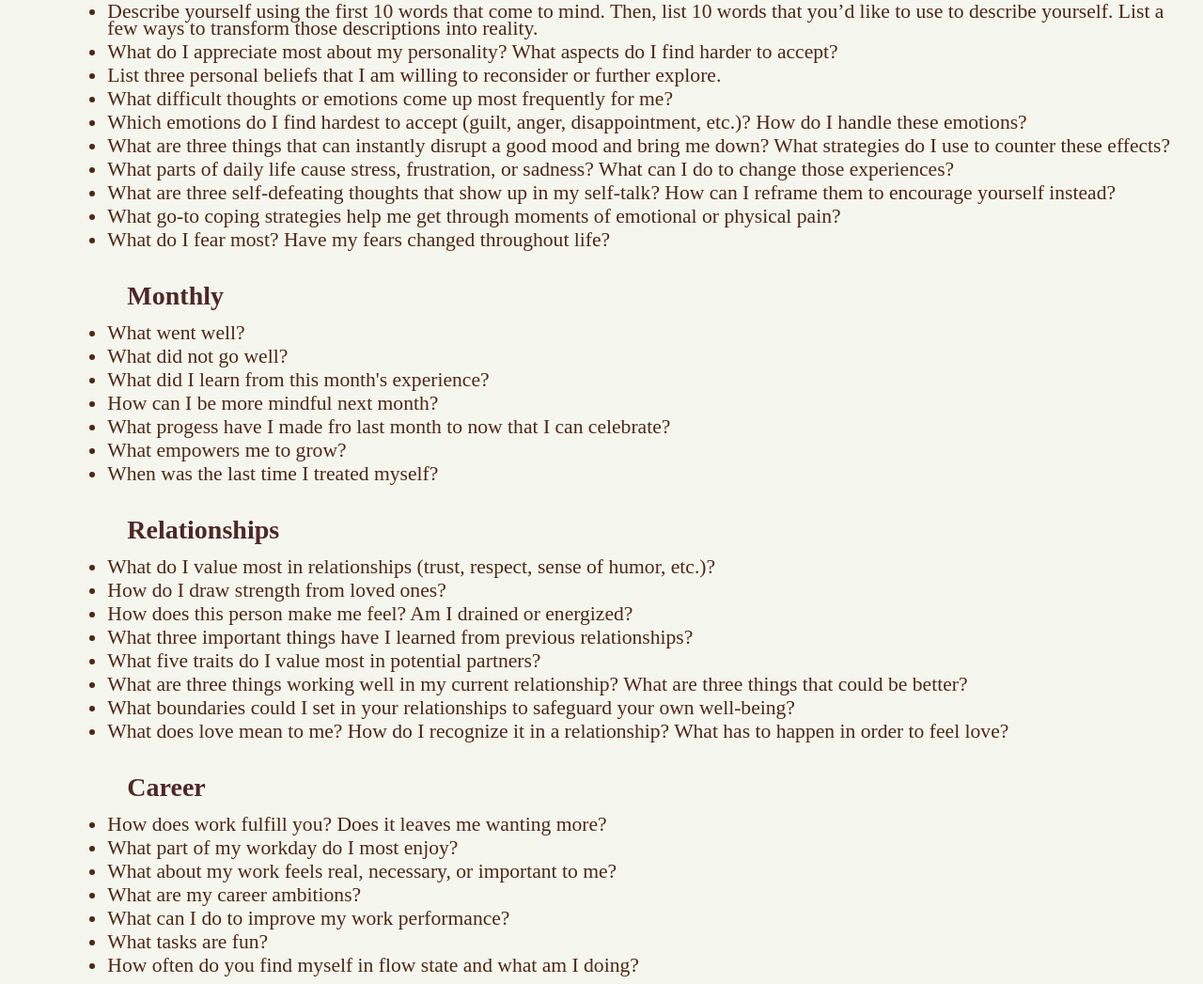
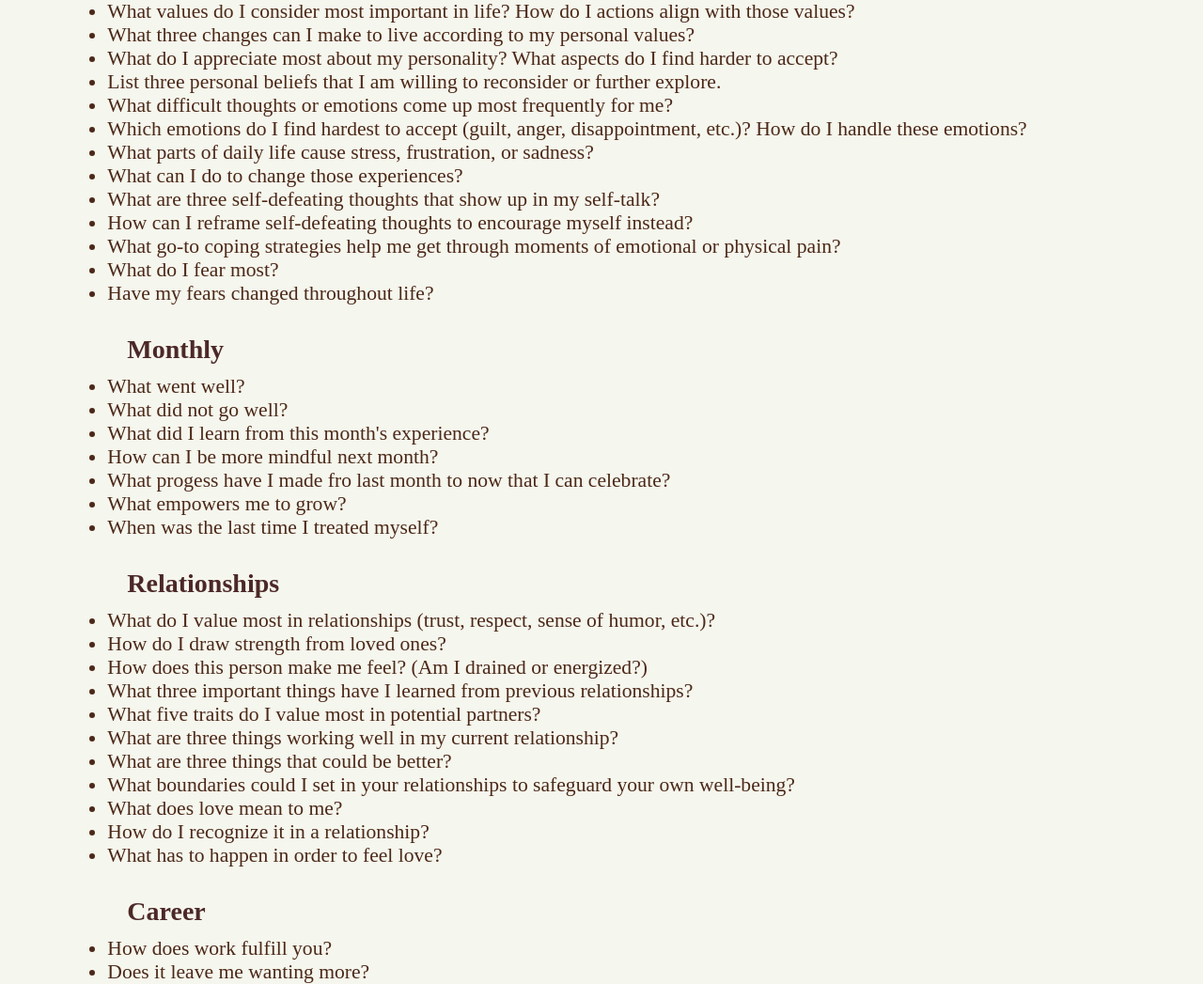
Before and after one commit to Asparlato13/EvokeWebsitePublished, a website: page wellness.html in a window 1280 px wide. Shown: the part 1419-2466 px from the top of the page at 94% size. Drawn offline with nearby package versions, Linux system fonts and the light colour scheme.

Commit message:
minor changes

```diff
--- a/stylesheetM.css
+++ b/stylesheetM.css
@@ -215,7 +215,7 @@ body {
   font-family: "Lucida Handwriting";
   color: rgb(76, 40, 24);
   height: 100%;
-  font-size: 30px;
+  font-size: 27px;
   margin: 1em;
   padding-top: 10px;
 }
--- a/wellness.html
+++ b/wellness.html
@@ -121,7 +121,12 @@
       <h3 id="h1Wel"> Journaling<h3>
         <p class="WelP">
 
-Journaling is a powerful tool for connecting with your inner self and finding alignment. It offers a valuable opportunity to contemplate daily experiences, relationships, and personal values, facilitating a deeper understanding of your thoughts and emotions. Emotions act as signals, carrying important messages that guide us towards what aligns with us and away from what no longer serves us. Engaging in thoughtful reflection not only strengthens your self-relationship but also enhances the connections you establish with others. While regular journaling tends to yield the most benefits, it is not essential to write every single day. To kickstart your journaling practice, here are some prompts for inspiration:
+Journaling is a powerful tool for connecting with your inner self and finding alignment.
+It offers a valuable opportunity to contemplate daily experiences, relationships, and personal values, facilitating a deeper understanding of your thoughts and emotions.
+ Emotions act as signals, carrying important messages that guide us towards what aligns with us and away from what no longer serves us.
+ Engaging in thoughtful reflection not only strengthens your self-relationship but also enhances the connections you establish with others.
+ While regular journaling tends to yield the most benefits, it is not essential to write every single day.
+  To kickstart your journaling practice, here are some prompts for inspiration:
 
         </p>
 
@@ -134,7 +139,10 @@ Journaling is a powerful tool for connecting with your inner self and finding al
               What am I grateful for?
             </li>
             <li>
-              What is my intention? How do I want to move throughout the day?
+              What is my intention?
+            </li>
+            <li>
+              How do I want to move throughout the day?
             </li>
             <li>
              How do I feel today?
@@ -178,7 +186,10 @@ Journaling is a powerful tool for connecting with your inner self and finding al
       In what ways have I been a giver?
     </li>
     <li>
-      How has today added to the quality of my life or how can I use today as an investment into my future?
+      How has today added to the quality of my life?
+    </li>
+    <li>
+  How can I use today as an investment into my future?
     </li>
     <li>
       What interest did I explore today?
@@ -193,9 +204,7 @@ Journaling is a powerful tool for connecting with your inner self and finding al
            <li>
             What three changes can I make to live according to my personal values?
            </li>
-           <li>
-            Describe yourself using the first 10 words that come to mind. Then, list 10 words that you’d like to use to describe yourself. List a few ways to transform those descriptions into reality.
-           </li>
+
            <li>
             What do I appreciate most about my personality? What aspects do I find harder to accept?
            </li>
@@ -209,20 +218,26 @@ Journaling is a powerful tool for connecting with your inner self and finding al
             Which emotions do I find hardest to accept (guilt, anger, disappointment, etc.)? How do I handle these emotions?
            </li>
            <li>
-            What are three things that can instantly disrupt a good mood and bring me down? What strategies do I use to counter these effects?
+            What parts of daily life cause stress, frustration, or sadness?
            </li>
            <li>
-            What parts of daily life cause stress, frustration, or sadness? What can I do to change those experiences?
+           What can I do to change those experiences?
            </li>
            <li>
-            What are three self-defeating thoughts that show up in my self-talk? How can I reframe them to encourage yourself instead?
+            What are three self-defeating thoughts that show up in my self-talk?
+           </li>
+           <li>
+             How can I reframe self-defeating thoughts to encourage myself instead?
            </li>
            <li>
             What go-to coping strategies help me get through moments of emotional or physical pain?
             </li>
             <li>
-              What do I fear most? Have my fears changed throughout life?
+              What do I fear most?
                </li>
+               <li>
+             Have my fears changed throughout life?
+                 </li>
                  </ul>
 
 
@@ -265,7 +280,7 @@ Journaling is a powerful tool for connecting with your inner self and finding al
                           How do I draw strength from loved ones?
                          </li>
                          <li>
-              How does this person make me feel? Am I drained or energized?
+              How does this person make me feel? (Am I drained or energized?)
                          </li>
                          <li>
                           What three important things have I learned from previous relationships?
@@ -274,22 +289,34 @@ Journaling is a powerful tool for connecting with your inner self and finding al
                           What five traits do I value most in potential partners?
                          </li>
                          <li>
-                          What are three things working well in my current relationship? What are three things that could be better?
+                          What are three things working well in my current relationship?
                           </li>
+                          <li>
+              What are three things that could be better?
+                            </li>
                           <li>
                             What boundaries could I set in your relationships to safeguard your own well-being?
                              </li>
                              <li>
-                              What does love mean to me? How do I recognize it in a relationship? What has to happen in order to feel love?
+                              What does love mean to me?
                                </li>
+                               <li>
+ How do I recognize it in a relationship?
+                                 </li>
+                                 <li>
+ What has to happen in order to feel love?
+                                   </li>
                                </ul>
 
 
                                <h6 class="h6Wel">Career</h6>
                                <ul>
                                 <li>
-                                 How does work fulfill you? Does it leaves me wanting more?
+                                 How does work fulfill you?
                                 </li>
+                                <li>
+                                   Does it leave me wanting more?
+                                 </li>
                                 <li>
                                  What part of my workday do I most enjoy?
                                 </li>
```
Also changed, not shown: fitness.html (+1 -1 lines), mindset.html (+1 -1 lines).
